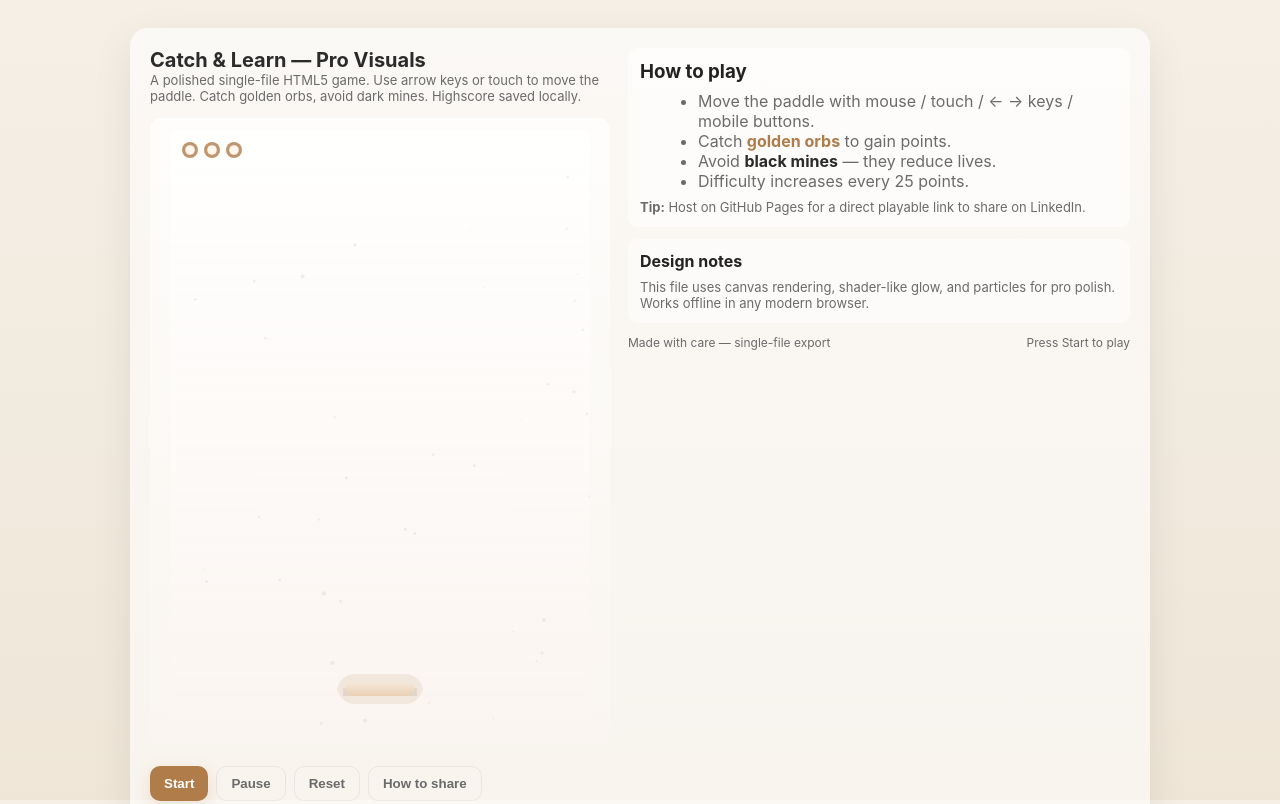
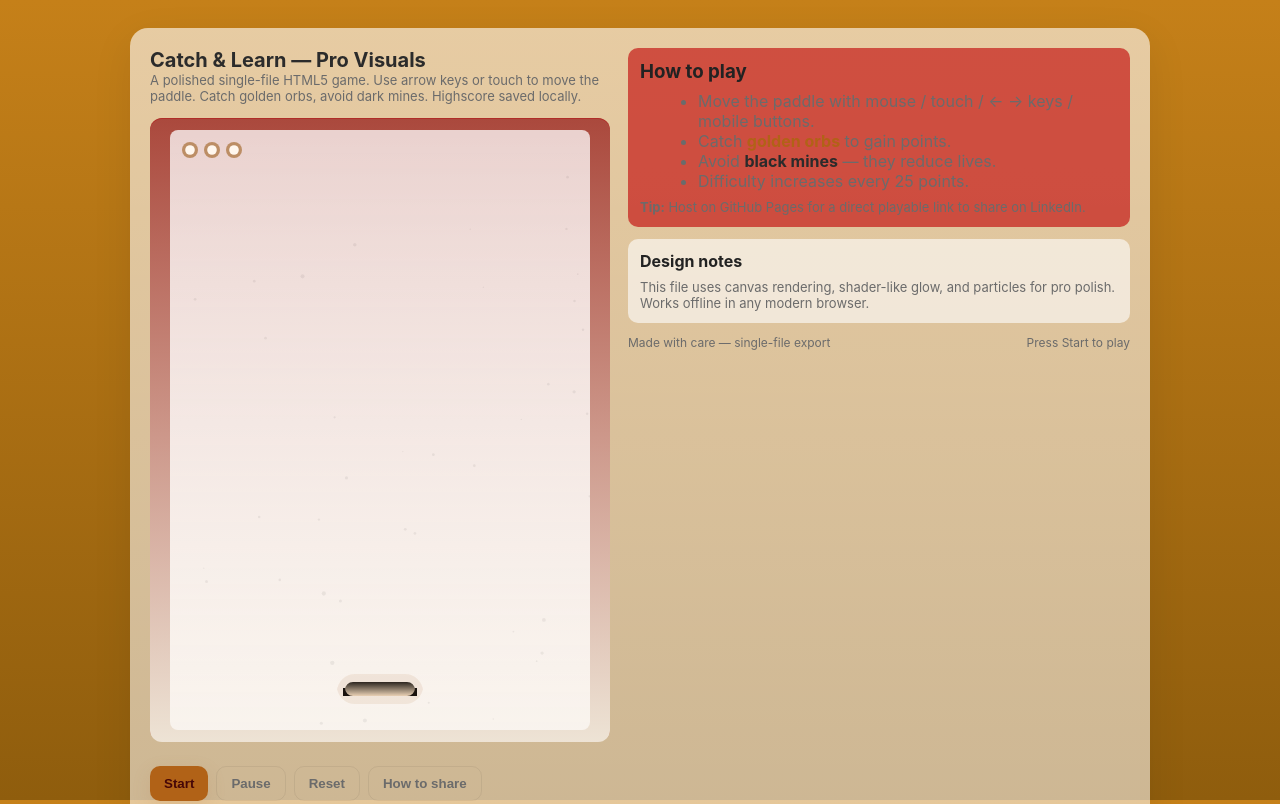
Before and after one commit to MrAyush07/MINE_AVOIDER, a plain HTML site: page indeex.html in a window 1280 px wide. Shown: the top 804 px of the page. Drawn offline with Linux system fonts and the light colour scheme.

Commit message:
Update indeex.html

```diff
--- a/indeex.html
+++ b/indeex.html
@@ -7,13 +7,13 @@
   <style>
     /* Pro visuals with beige-themed accents */
     :root {
-      --bg1: #f5efe6; /* warm beige */
-      --bg2: #efe6d8;
+      --bg1: #c58019; /* warm beige */
+      --bg2: #8f5d0d;
       --panel: rgba(20,18,16,0.06);
-      --accent: #b07c4a; /* brownish gold */
+      --accent: #b16217; /* brownish gold */
       --glow: rgba(176,124,74,0.16);
       --muted: #6b6b6b;
-      --glass: rgba(255,255,255,0.5);
+      --glass: rgba(184, 26, 26, 0.5);
       --radius: 14px;
       --font-sans: Inter, system-ui, -apple-system, 'Segoe UI', Roboto, 'Helvetica Neue', Arial;
     }
@@ -58,13 +58,13 @@
       font-size: 13px;
     }
     .canvas-wrap {
-      background: linear-gradient(180deg, rgba(255,255,255,0.7), rgba(250,245,240,0.7));
+      background: linear-gradient(180deg, rgba(146, 18, 18, 0.7), rgba(250,245,240,0.7));
       border-radius: 12px;
       padding: 12px;
       display: flex;
       align-items: center;
       justify-content: center;
-      box-shadow: inset 0 1px 0 rgba(255,255,255,0.6);
+      box-shadow: inset 0 1px 0 rgba(181, 28, 28, 0.6);
     }
     canvas {
       background: transparent;
@@ -82,7 +82,7 @@
       border: none;
       padding: 9px 14px;
       border-radius: 10px;
-      color: white;
+      color: rgb(70, 7, 7);
       cursor: pointer;
       font-weight: 600;
       box-shadow: 0 6px 18px rgba(176,124,74,0.18);
@@ -90,7 +90,7 @@
     }
     button:hover {
       transform: translateY(-2px);
-      box-shadow: 0 8px 20px rgba(176,124,74,0.25);
+      box-shadow: 0 8px 20px rgba(160, 91, 25, 0.25);
     }
     button.ghost {
       background: transparent;
@@ -106,7 +106,7 @@
       flex-direction: column;
       gap: 8px;
       padding: 12px;
-      background: rgba(255,255,255,0.6);
+      background: rgba(183, 109, 109, 0.6);
       border-radius: 10px;
     }
     .stat-row {
@@ -122,7 +122,7 @@
     }
     .rules {
       padding: 12px;
-      background: rgba(255,255,255,0.65);
+      background: rgba(195, 13, 13, 0.65);
       border-radius: 10px;
     }
     .footer {
@@ -282,10 +282,10 @@
     function drawPaddle(){
       const p = state.paddle;
       // soft shadow
-      ctx.save(); ctx.fillStyle = 'rgba(0,0,0,0.08)'; ctx.fillRect(p.x-2,p.y+6,p.w+4,8);
+      ctx.save(); ctx.fillStyle = 'rgba(2,3,6,1)'; ctx.fillRect(p.x-2,p.y+6,p.w+4,8);
       // main paddle
       const grad = ctx.createLinearGradient(p.x,p.y,p.x,p.y+p.h);
-      grad.addColorStop(0,'#fff7ee'); grad.addColorStop(1,'#f0dcc3');
+      grad.addColorStop(0,'#1a1a1a'); grad.addColorStop(1,'#f0dcc3');
       ctx.fillStyle = grad; drawRoundedRect(p.x,p.y,p.w,p.h,8,true);
       // accent glow
       ctx.fillStyle = 'rgba(176,124,74,0.12)'; drawRoundedRect(p.x-8,p.y-8,p.w+16,p.h+16,18,true);
@@ -316,7 +316,7 @@
           r: size / 2,
           vy: rand(1 + state.level * 0.3, 2 + state.level * 0.5),
           glow: false,
-          color: '#2b2b2b'
+          color: '#2a2a2a'
         });
       }
     }
@@ -327,8 +327,8 @@
       for (let orb of state.orbs) {
         if (orb.glow) {
           const grad = ctx.createRadialGradient(orb.x, orb.y, orb.r * 0.3, orb.x, orb.y, orb.r);
-          grad.addColorStop(0, 'rgba(255,215,0,0.9)');
-          grad.addColorStop(1, 'rgba(255,215,0,0)');
+          grad.addColorStop(0, 'rgba(25,25,0,0.9)');
+          grad.addColorStop(1, 'rgba(25,215,0,0)');
           ctx.fillStyle = grad;
           ctx.beginPath();
           ctx.arc(orb.x, orb.y, orb.r * 1.5, 0, Math.PI * 2);
@@ -407,7 +407,7 @@
           state.lives--;
           livesEl.textContent = state.lives;
           state.mines.splice(i, 1);
-          spawnParticles(mine.x, mine.y, '#2b2b2b');
+          spawnParticles(mine.x, mine.y, '#2a2c2a');
           if (state.lives <= 0) {
             gameOver();
           }
```
